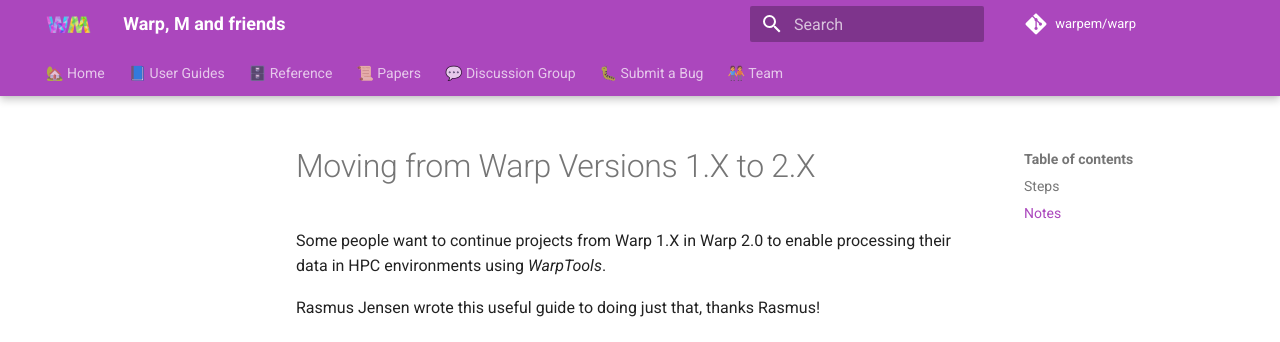
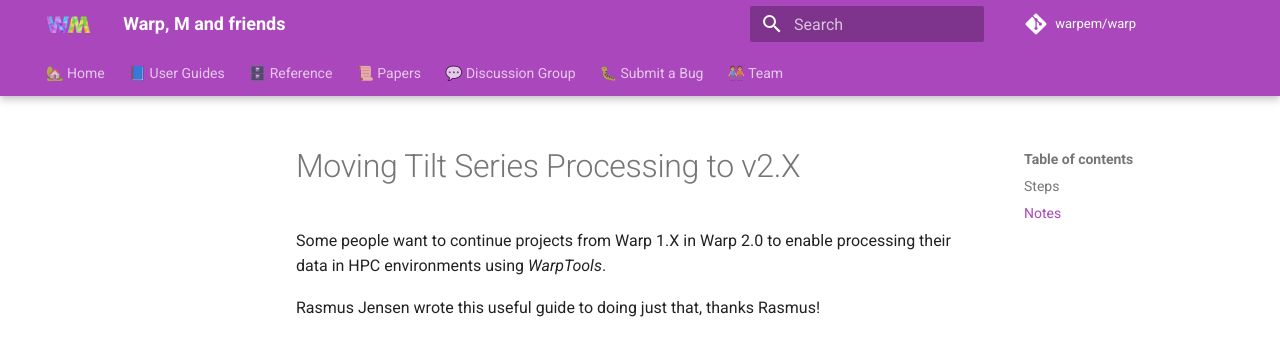
Before and after one commit to warpem/warp, an MkDocs documentation site: the page built from docs/reference/warptools/processing_warp_v1_data.md, in a window 1280 px wide. Shown: the top 342 px of the page. Built offline with MkDocs 1.6.1 and Material for MkDocs 9.7.7, drawn with Linux system fonts in a browser that asks for light colours; comment, search, counter and statistics services are not loaded.

Commit message:
change title

```diff
--- a/docs/reference/warptools/processing_warp_v1_data.md
+++ b/docs/reference/warptools/processing_warp_v1_data.md
@@ -1,4 +1,4 @@
-# Moving from Warp Versions 1.X to 2.X
+# Moving Tilt Series Processing to v2.X
 
 Some people want to continue projects from Warp 1.X in Warp 2.0 to enable processing their
 data in HPC environments using *WarpTools*.
```
